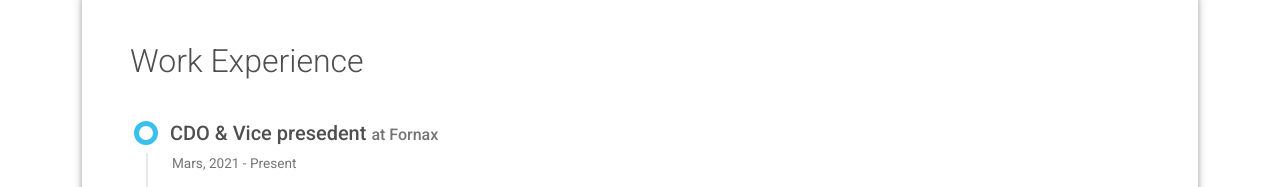
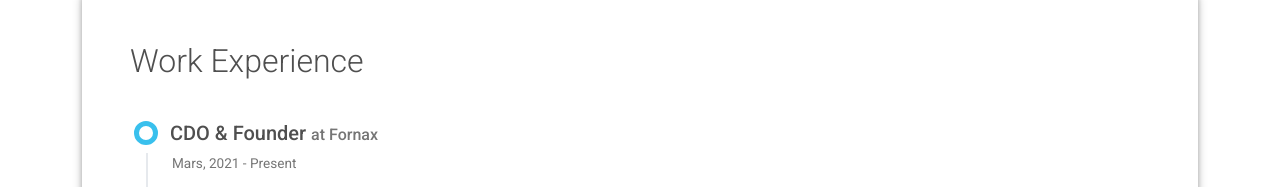
Before and after one commit to Layachii/Layachii.github.io, a plain HTML site: page index.html in a window 1280 px wide. Shown: the part 1840-2027 px from the top of the page. Drawn offline with Linux system fonts and the light colour scheme.

Commit message:
Update index.html

```diff
--- a/index.html
+++ b/index.html
@@ -214,7 +214,7 @@
       <div class="timeline">
         <div class="timeline-card timeline-card-info" data-aos="fade-in" data-aos-delay="0">
           <div class="timeline-head px-4 pt-3">
-            <div class="h5">CDO & Vice presedent <span class="text-muted h6">at Fornax</span></div>
+            <div class="h5">CDO & Founder <span class="text-muted h6">at Fornax</span></div>
           </div>
           <div class="timeline-body px-4 pb-4">
             <div class="text-muted text-small mb-3">Mars, 2021 -  Present</div>
```
